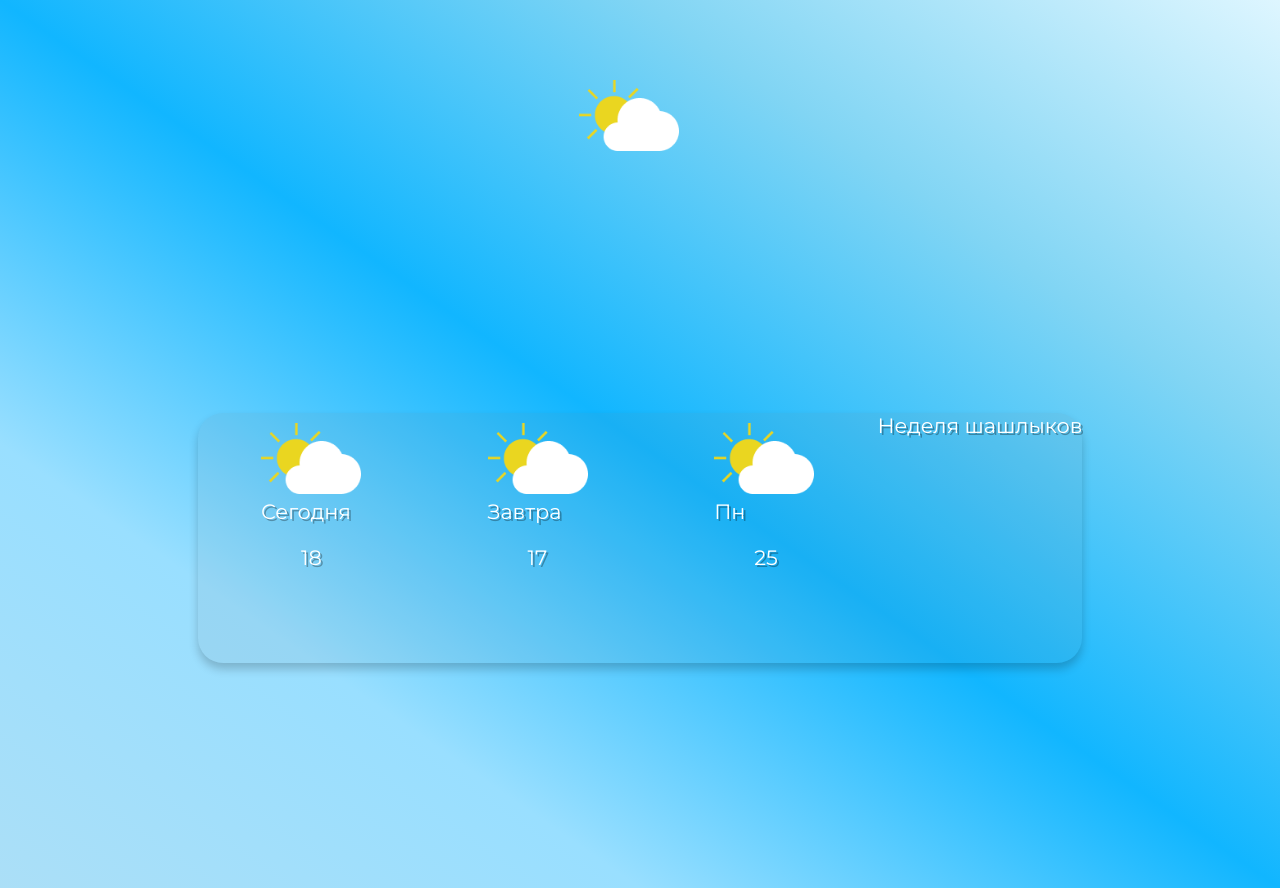
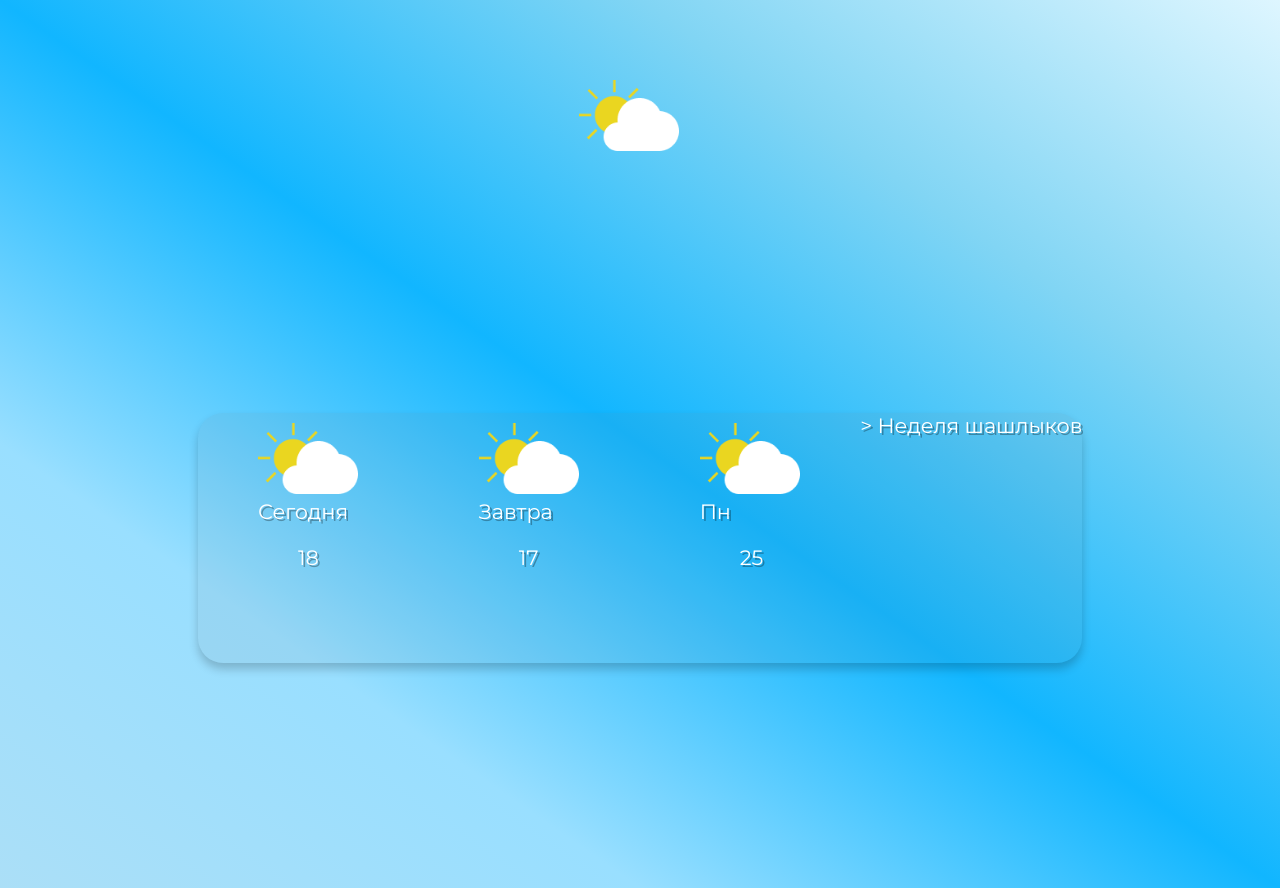
Before and after one commit to yusup02/pogoda, a plain HTML site: page index.html in a window 1280 px wide. Drawn offline with Linux system fonts and the light colour scheme; no server answers.

Commit message:
Update index.html

```diff
--- a/index.html
+++ b/index.html
@@ -38,7 +38,7 @@
     <div class="red_1">Пн</div>
     <dir class="red_2">25</dir>
     </div>
-	<div> Неделя шашлыков</div>
+	<div class="red_1">> Неделя шашлыков</div>
 </div>
   <script src="js/weather.js"></script>
 </body>
```
